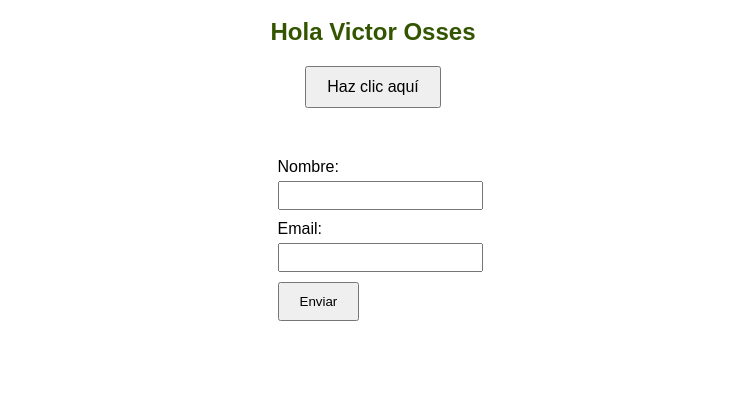
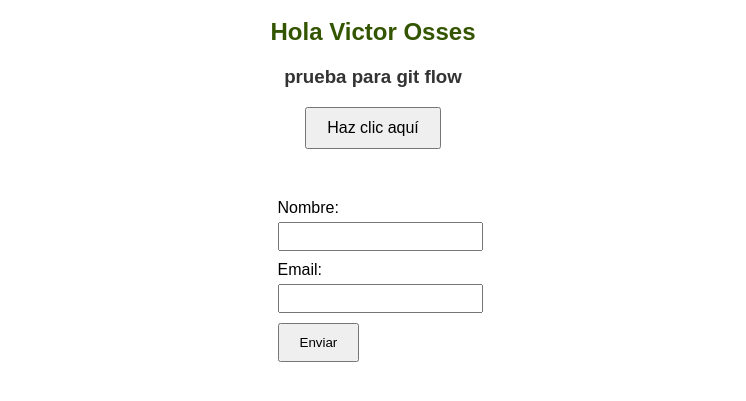
Before and after one commit to vitoco1328/mi_app, a plain HTML site: page index.html in a window 1280 px wide. Shown: the part 207-608 px from the top of the page, without its empty margins (267-1013 px from the left). Drawn offline with Linux system fonts and the light colour scheme.

```diff
--- a/index.html
+++ b/index.html
@@ -11,6 +11,7 @@
     <h1>Suscríbete a la de Victor Tecnología Avanza</h1>
     <h1>Aprende DevOps con La Tecnologia Avanaza</h1>
     <h2>Hola Victor Osses</h2>
+    <h3>prueba para git flow</h3>
     <button id="btnClick">Haz clic aquí</button>
     <p id="output"></p>
     <form id="contactForm">
--- a/script.js
+++ b/script.js
@@ -1,4 +1,4 @@
-//Este es un metodo de prueba diferente
+//Este es un metodo de prueba diferente para probar git flow
 document.getElementById('btnClick').addEventListener('click', function () {
     document.getElementById('output').textContent = '¡Botón clicado!';
 });
```
